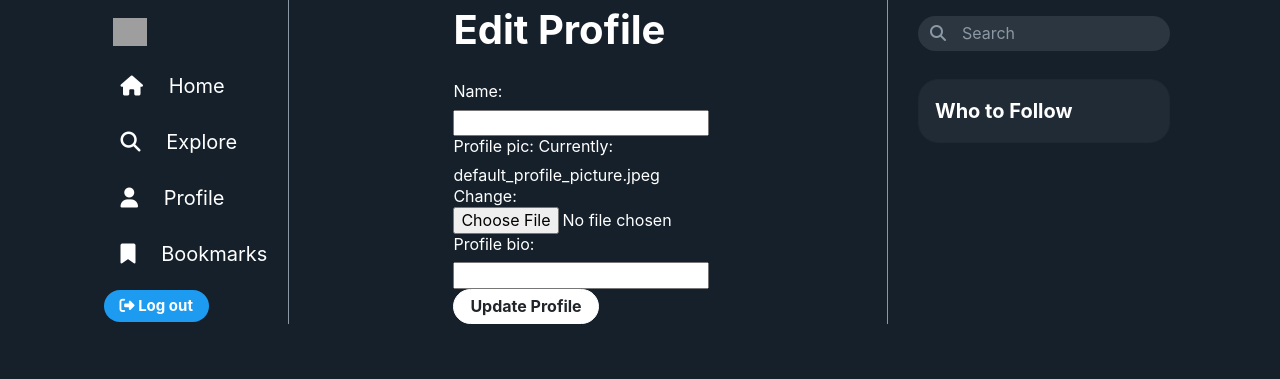
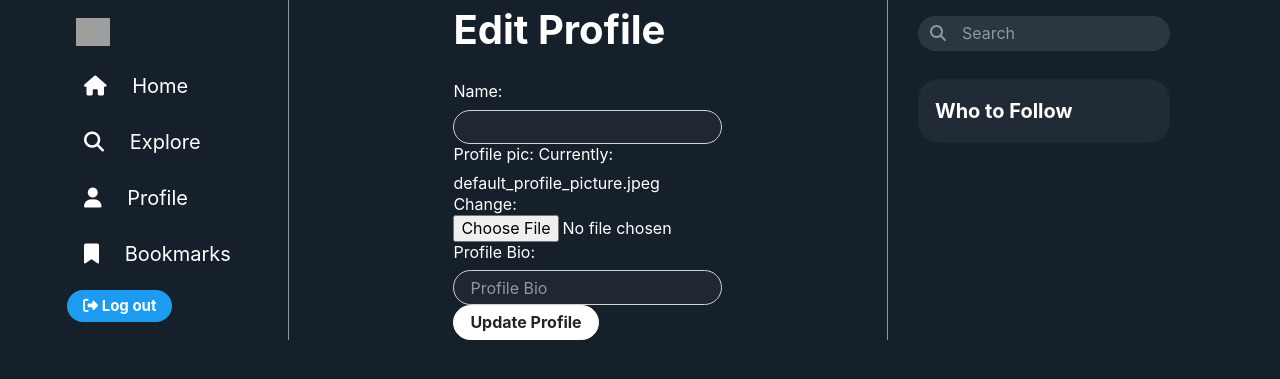
Before and after one commit to dannyjimenez98/Social_Media_App, a Django app: page /users/edit_profile/ in a window 1280 px wide. Shown: the top 379 px of the page. Run offline with Django 4.2, Linux system fonts and the light colour scheme; the visitor is signed in with stand-in values (Sample User, id 1); data comes from the database, SQL or seed files in the repository; data that the repository does not hold is empty; some libraries are stand-ins or nearby versions; grey boxes are pictures that could not be loaded.

Commit message:
fixed form styling

```diff
--- a/social_media_app/settings.py
+++ b/social_media_app/settings.py
@@ -29,10 +29,14 @@
 
     'django_htmx',
     'bootstrap5',
+    'crispy_forms',
+    'crispy_bootstrap5',
     'tweets',
     'users'
+]
 
-]
+CRISPY_ALLOWED_TEMPLATE_PACKS = "bootstrap5"
+CRISPY_TEMPLATE_PACK = 'bootstrap5'
 
 MIDDLEWARE = [
     'django.middleware.security.SecurityMiddleware',
--- a/static/css/styles.css
+++ b/static/css/styles.css
@@ -4,13 +4,13 @@
 
 .navbar {
     padding: 5px 16px;
-    align-items: flex-start;
+    align-items: flex-end;
     position: fixed;
 }
 
 div#navbar {
     display: flex;
-    justify-content: left;
+    justify-content: right;
 }
 
 /* #sidebar {
@@ -95,6 +95,10 @@
     background-color: rgba(0,0,0,0);
     color: white;
     border: none;
+}
+
+#signup-form-container .form-control {
+    /* margin-top: 25px; */
 }
 
 form#tweet-form {
@@ -256,9 +260,12 @@
     justify-content: flex-end;
 }
 
-
-#searchbar {
-    /* border-radius: 50px; */
+.form-btn-container {
+    margin-top: 10px;
+    height: 50px;
+    display: flex;
+    align-items: center;
+    justify-content: flex-start;
 }
 
 .navbar-btn {
--- a/static/templates/partials/profile_list.html
+++ b/static/templates/partials/profile_list.html
@@ -1,7 +1,7 @@
 {% load static %}
 
 {% block content %}
-<div class="container follow-container p-0">
+<div class="container follow-container">
     <div class="row" id="profile_display">
         <div class="col-2 tweet-col">
             <img
--- a/users/forms.py
+++ b/users/forms.py
@@ -5,9 +5,10 @@
 
 
 class SignUpForm(UserCreationForm):
-    email = forms.EmailField(label='', widget=forms.TextInput(attrs={'class':'form-control', 'placeholder':'Email Address'}))
-    # first_name = forms.CharField(label='', max_length=50, widget=forms.TextInput(attrs={'class':'form-control', 'placeholder':'First Name'}))
-    # Last_name = forms.CharField(label='', max_length=50, widget=forms.TextInput(attrs={'class':'form-control', 'placeholder':'Last Name'}))
+    username = forms.CharField(label='Username', max_length=50, widget=forms.TextInput(attrs={'class':'form-control row mb-3', 'placeholder':'Username'}))
+    email = forms.EmailField(label='Email', widget=forms.TextInput(attrs={'class':'form-control row mb-3', 'type':'email','placeholder':'name@email.com'}))
+    password1 = forms.CharField(label='Password', max_length=50, widget=forms.TextInput(attrs={'class':'form-control row mb-3', 'type':'password', 'placeholder':'Password'}))
+    password2 = forms.CharField(label='Confirm Password', max_length=50, widget=forms.TextInput(attrs={'class':'form-control row mb-3', 'type':'password', 'placeholder':'Confirm Password'}))
 
     class Meta:
         model = User
@@ -15,6 +16,8 @@
         # fields = ['first_name', 'last_name', 'username', 'email', 'password1', 'password2']
 
 class EditProfileForm(forms.ModelForm):
+    name = forms.CharField(label='Name',  max_length=10, widget=forms.TextInput(attrs={'class':'form-control', 'placeholder':'Name'}))
+    profile_bio = forms.CharField(label='Profile Bio',  max_length=50, widget=forms.TextInput(attrs={'class':'form-control', 'placeholder':'Profile Bio'}))
     class Meta:
         model = Profile
         fields =['name', 'profile_pic', 'profile_bio']
--- a/users/templates/edit_profile.html
+++ b/users/templates/edit_profile.html
@@ -7,7 +7,6 @@
 <br>
 <form method="POST" enctype="multipart/form-data">
 {% csrf_token %}
-    {% comment %} {{ user_form.as_p }} {% endcomment %}
     {{ profile_form.as_p }}
     <button type="submit" class="btn btn-secondary">Update Profile</button>
 </form>
--- a/users/templates/followers.html
+++ b/users/templates/followers.html
@@ -3,7 +3,7 @@
 
 {% block content %}
 <div class="row">
-    <h1>Followers</h1>
+    <h1 class="p-4">Followers</h1>
     {% for follower in followers %}
         {% include 'partials/profile_list.html' with profile=follower.user %}
     {% endfor %}
--- a/users/templates/following.html
+++ b/users/templates/following.html
@@ -3,7 +3,7 @@
 
 {% block content %}
 <div class="row">
-    <h1>Following</h1>
+    <h1 class="p-4">Following</h1>
     {% for follow in follows %}
         {% include 'partials/profile_list.html' with profile=follow.follow_user %}
     {% endfor %}
```
Also changed, not shown: users/templates/signup.html (+9 -3 lines).
